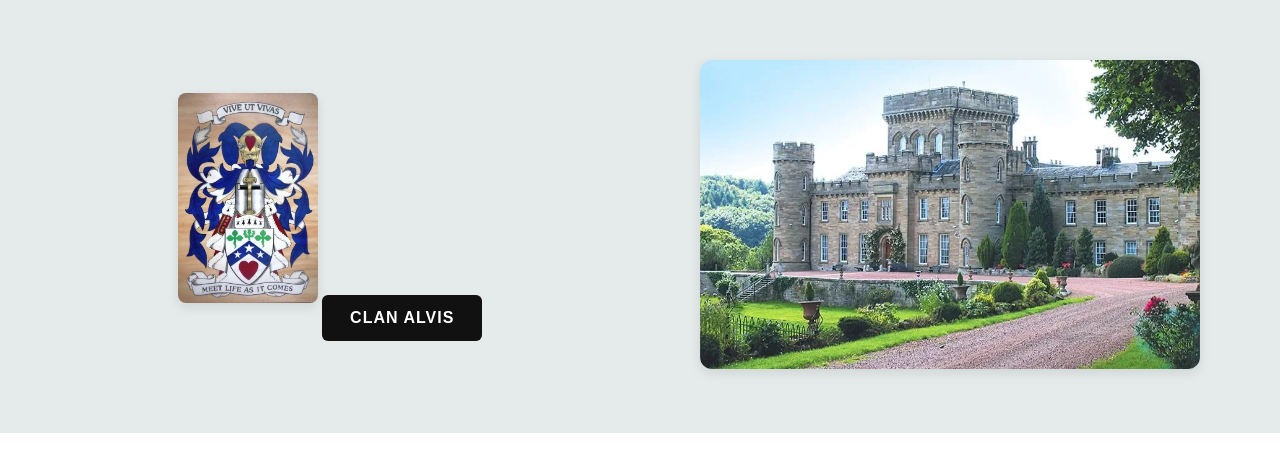
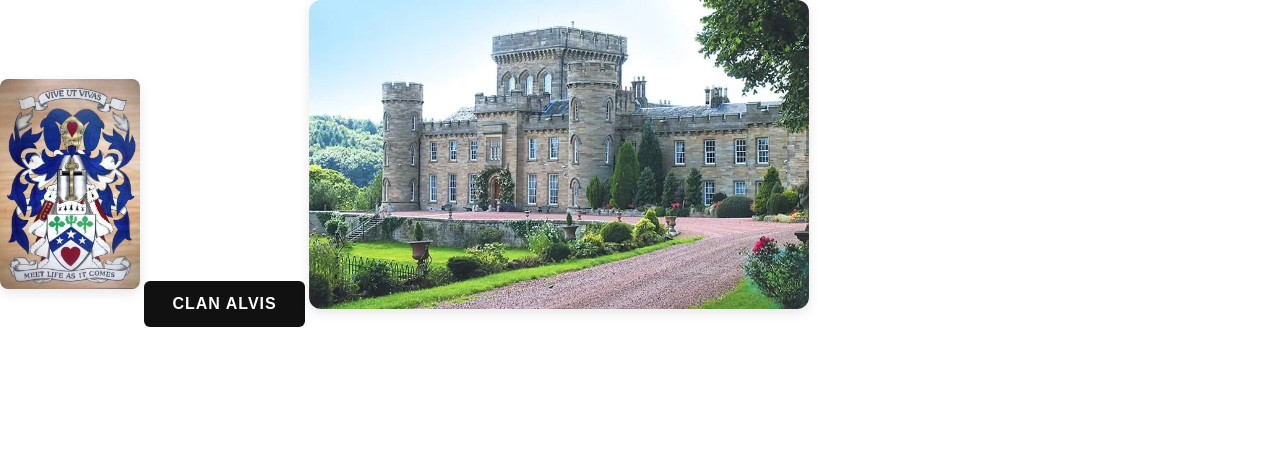
Before and after one commit to Baronteri/Baronteri.github.io, a plain HTML site: page index.html in a window 1280 px wide. Drawn offline with Linux system fonts and the light colour scheme.

Commit message:
Update index.html

```diff
--- a/index.html
+++ b/index.html
@@ -8,14 +8,10 @@
 </head>
 <body>
 
-  <header class="split-header">
-    <div class="left">
-      <img src="images/2.webp" alt="Clan Alvis Logo" class="header-logo" />
-      <div class="clan-button">CLAN ALVIS</div>
-    </div>
-    <div class="right">
-      <img src="images/1.webp" alt="Castle" class="header-castle" />
-    </div>
+  <header class="header">
+    <img src="images/2.webp" alt="Clan Alvis Logo" class="header-logo" />
+    <div class="clan-button">CLAN ALVIS</div>
+    <img src="images/1.webp" alt="Castle" class="header-castle" />
   </header>
 
 </body>
```
